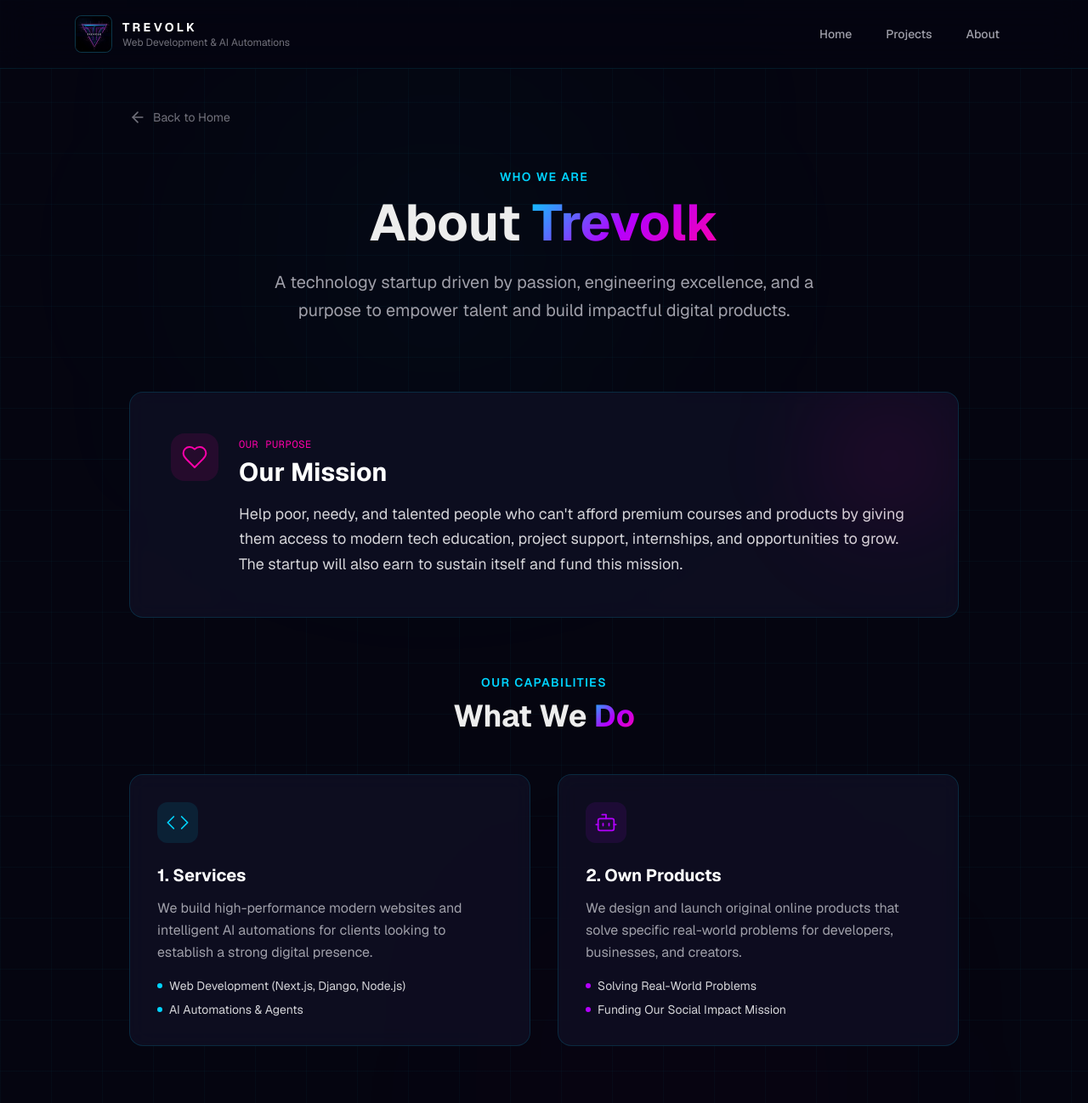
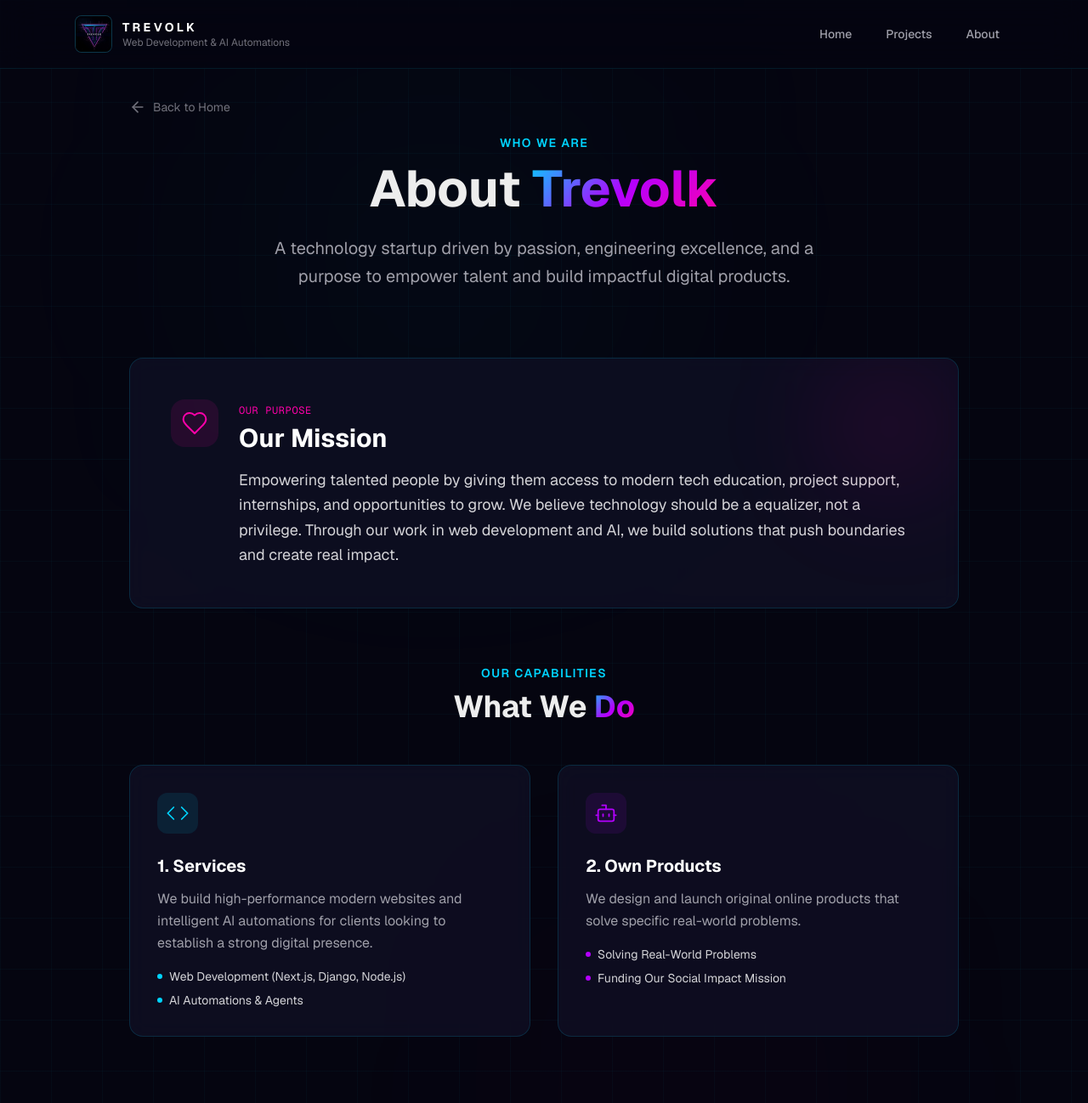
Before and after one commit to Rohailkhan15/Trevolk-Website, a Next.js app: page /about in a window 1280 px wide. Shown: the top 1298 px of the page at 85% size. Built offline with nearby package versions, Linux system fonts and the light colour scheme.

Commit message:
Manual updates and make up

```diff
--- a/app/about/page.js
+++ b/app/about/page.js
@@ -156,11 +156,11 @@ export default function AboutPage() {
       <div className="absolute bottom-20 right-10 w-80 h-80 bg-neon-purple/5 rounded-full blur-[140px]" />
       <div className="absolute top-1/2 right-1/4 w-72 h-72 bg-neon-magenta/5 rounded-full blur-[150px]" />
 
-      <div className="relative z-10 max-w-5xl mx-auto px-6 pt-32 pb-24">
+      <div className="relative z-10 max-w-5xl mx-auto px-6 pt-29 pb-24">
         {/* Back Link */}
         <Link
           href="/"
-          className="inline-flex items-center gap-2 text-sm text-zinc-500 hover:text-neon-blue transition-colors mb-12 group"
+          className="inline-flex items-center gap-2 text-sm text-zinc-500 hover:text-neon-blue transition-colors mb-5 group"
         >
           <ArrowLeftIcon />
           <span className="group-hover:underline">Back to Home</span>
@@ -194,7 +194,7 @@ export default function AboutPage() {
                 Our Mission
               </h2>
               <p className="text-zinc-300 text-base sm:text-lg leading-relaxed">
-                Help poor, needy, and talented people who can&apos;t afford premium courses and products by giving them access to modern tech education, project support, internships, and opportunities to grow. The startup will also earn to sustain itself and fund this mission.
+                Empowering talented people by giving them access to modern tech education, project support, internships, and opportunities to grow. We believe technology should be a equalizer, not a privilege. Through our work in web development and AI, we build solutions that push boundaries and create real impact.
               </p>
             </div>
           </div>
@@ -238,7 +238,7 @@ export default function AboutPage() {
               </div>
               <h3 className="text-xl font-bold text-white mb-3">2. Own Products</h3>
               <p className="text-zinc-400 leading-relaxed mb-4">
-                We design and launch original online products that solve specific real-world problems for developers, businesses, and creators.
+                We design and launch original online products that solve specific real-world problems.
               </p>
               <ul className="space-y-2 text-sm text-zinc-300">
                 <li className="flex items-center gap-2">
--- a/app/page.js
+++ b/app/page.js
@@ -108,13 +108,7 @@ function HeroSection() {
         <div className="absolute bottom-[30%] left-0 w-64 h-px bg-gradient-to-r from-transparent via-neon-magenta/10 to-transparent" />
       </div>
 
-      <div className="relative z-10 max-w-5xl mx-auto px-6 text-center">
-        {/* Badge */}
-        <div className="animate-fade-in-up inline-flex items-center gap-2 px-4 py-2 rounded-full border border-neon-blue/20 bg-neon-blue/5 mb-8">
-          <SparklesIcon />
-          <span className="text-sm text-neon-blue font-medium tracking-wide">Building the Future with Code & AI</span>
-        </div>
-
+      <div className="relative z-10 max-w-5xl mx-auto px-6 text-center mt-28">
         {/* Main headline */}
         <h1 className="animate-fade-in-up delay-100 text-5xl sm:text-6xl lg:text-7xl font-bold leading-tight tracking-tight mb-6" style={{ opacity: 0 }}>
           We Build{" "}
@@ -180,14 +174,14 @@ const services = [
     title: "Web Development",
     description:
       "We build modern, responsive, and performant websites and web apps using cutting-edge technologies like Next.js, React, Django, and Node.js.",
-    features: ["Custom Websites", "Web Applications", "API Development", "CMS Integration"],
+    features: ["Custom Websites", "E-commerce Stores", "Client Portals", "SaaS Dashboards"],
   },
   {
     icon: <BotIcon />,
     title: "AI Automations",
     description:
       "We design and deploy intelligent automation workflows that save time and scale operations — from AI-powered content pipelines to smart business tools.",
-    features: ["AI Agents", "Workflow Automation", "Content Pipelines", "Custom Integrations"],
+    features: ["AI Agents", "Lead Qualification", "Content Pipelines", "Customer Support Bots"],
   },
 ];
 
--- a/app/projects/page.js
+++ b/app/projects/page.js
@@ -153,11 +153,11 @@ export default async function ProjectsPage() {
       <div className="absolute top-32 right-20 w-80 h-80 bg-neon-purple/5 rounded-full blur-[140px]" />
       <div className="absolute bottom-40 left-10 w-64 h-64 bg-neon-blue/5 rounded-full blur-[120px]" />
 
-      <div className="relative z-10 max-w-6xl mx-auto px-6 pt-32 pb-24">
+      <div className="relative z-10 max-w-6xl mx-auto px-6 pt-29 pb-24">
         {/* Back link */}
         <Link
           href="/"
-          className="inline-flex items-center gap-2 text-sm text-zinc-500 hover:text-neon-blue transition-colors mb-12 group"
+          className="inline-flex items-center gap-2 text-sm text-zinc-500 hover:text-neon-blue transition-colors mb-5 group"
         >
           <ArrowLeftIcon />
           <span className="group-hover:underline">Back to Home</span>
```
